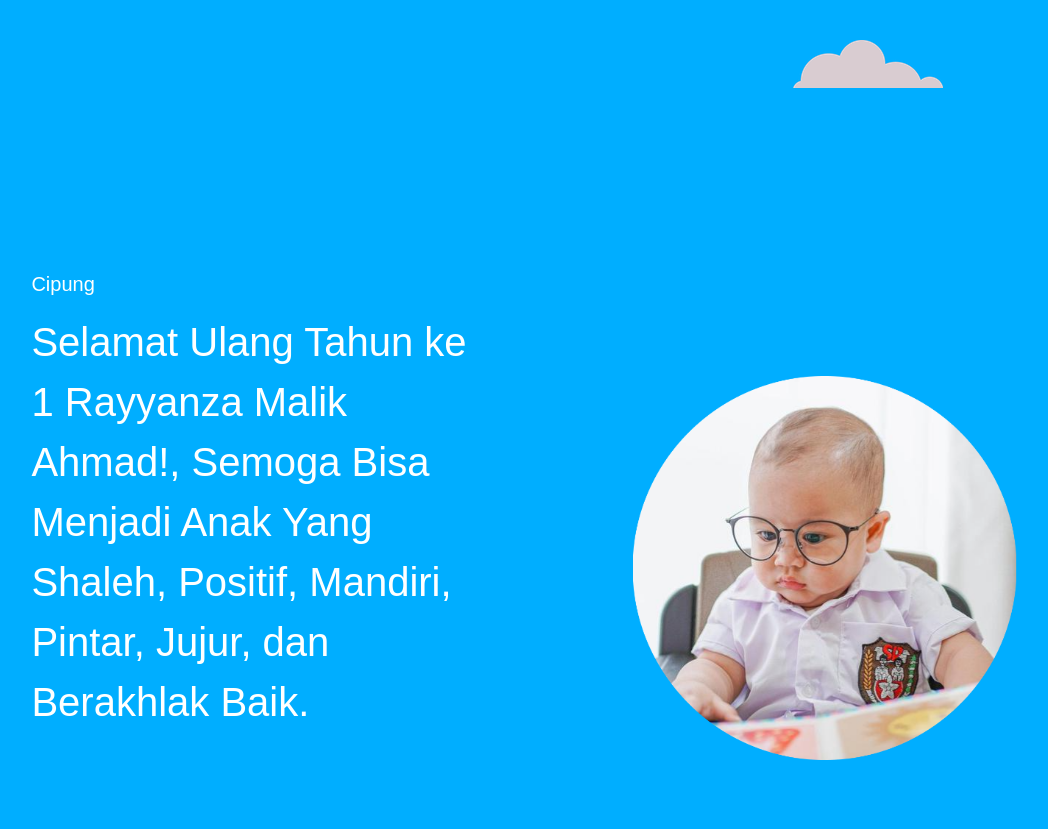
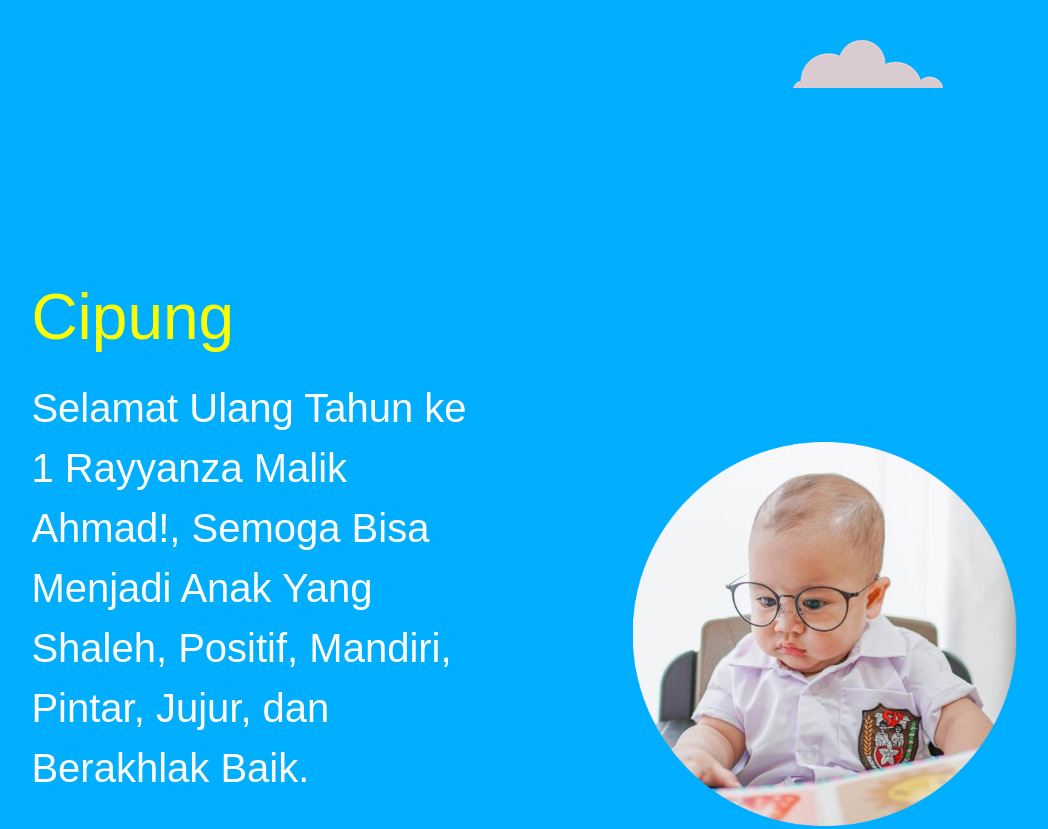
Before and after one commit to AndiMSF/cipung-birthday, a plain HTML site: page index.html in a window 1280 px wide. Shown: the top 829 px of the page, without its empty margins (135-1183 px from the left). Drawn offline with nearby package versions, Linux system fonts and the light colour scheme.

Commit message:
Update index.html

```diff
--- a/index.html
+++ b/index.html
@@ -31,7 +31,7 @@
 
     <!-- Nav Bar -->
     <nav class = "navbar navbar-expand-lg navbar-dark">
-      <a class="navbar-brand" href="">Cipung</a>
+      <a class="navbar-brand cipung" href="">Cipung</a>
 
 
     </nav>
```
